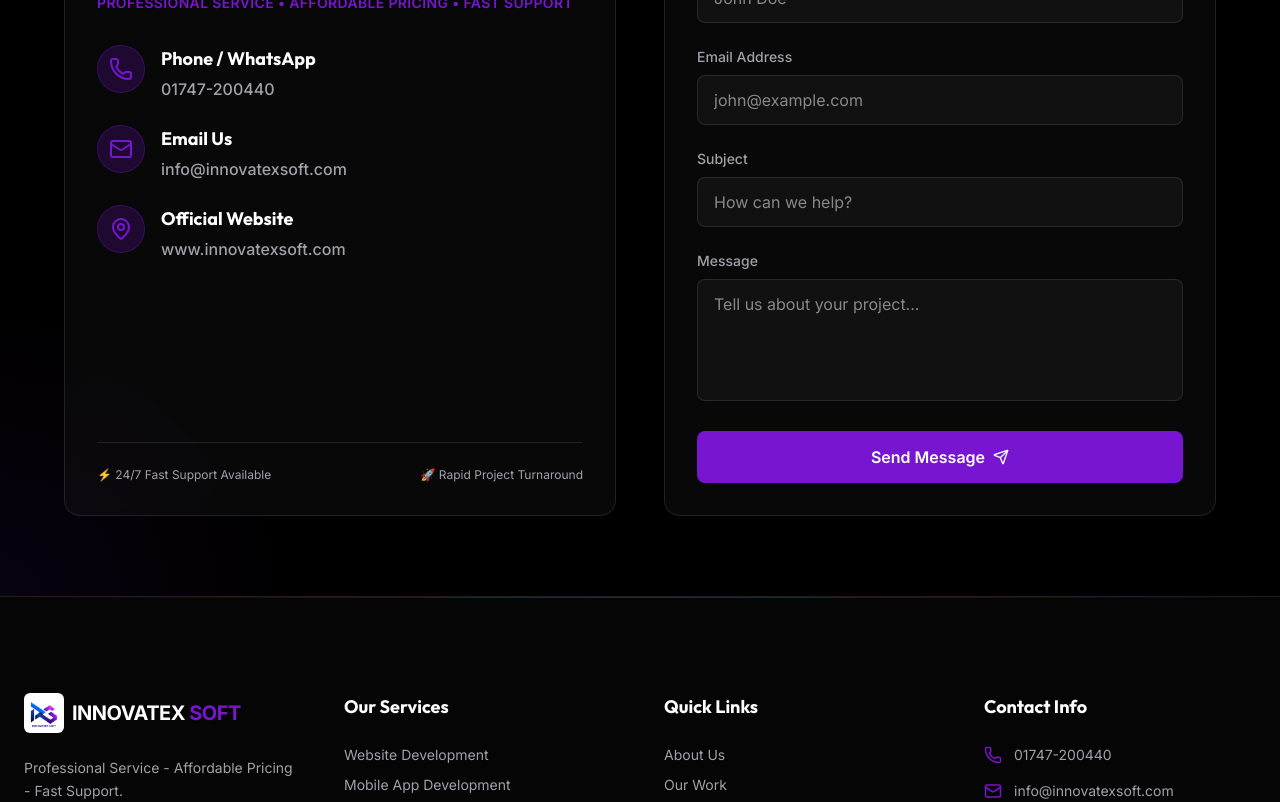
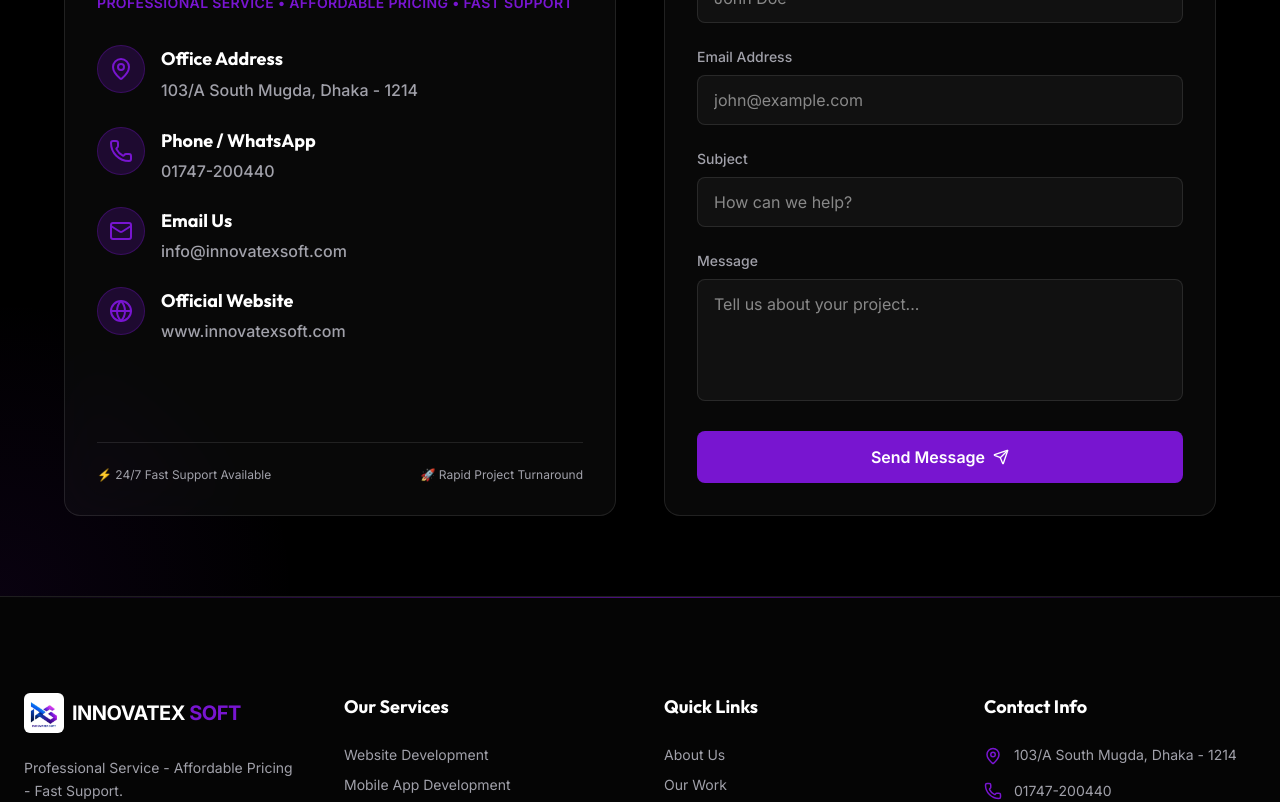
Before and after one commit to mahbubworkofficial/innovatexsoft, a React app in the folder innovatexsoft/frontend/: page /contact in a window 1280 px wide. Shown: the part 420-1222 px from the top of the page. Built offline with nearby package versions, Linux system fonts and the light colour scheme; the HTML template or start-up script is replaced by a standard one.

Commit message:
Add 103/A South Mugda address to contact page and footer

```diff
--- a/innovatexsoft/frontend/src/components/Footer.jsx
+++ b/innovatexsoft/frontend/src/components/Footer.jsx
@@ -1,5 +1,5 @@
 import { Link } from 'react-router-dom';
-import { Phone, Mail, Globe } from 'lucide-react';
+import { Phone, Mail, Globe, MapPin } from 'lucide-react';
 import { FaFacebookF, FaYoutube, FaInstagram } from 'react-icons/fa';
 
 export default function Footer() {
@@ -93,6 +93,10 @@
           <div>
             <h4 className="font-bold font-outfit text-lg mb-6 text-white">Contact Info</h4>
             <ul className="space-y-4 text-sm text-text-secondary">
+              <li className="flex items-start gap-3">
+                <MapPin size={18} className="text-[#7815D0] shrink-0 mt-0.5" />
+                <span>103/A South Mugda, Dhaka - 1214</span>
+              </li>
               <li className="flex items-center gap-3">
                 <Phone size={18} className="text-[#7815D0] shrink-0" />
                 <a href="tel:01747200440" className="hover:text-white transition-colors">01747-200440</a>
--- a/innovatexsoft/frontend/src/pages/Contact.jsx
+++ b/innovatexsoft/frontend/src/pages/Contact.jsx
@@ -1,6 +1,6 @@
 import { useState } from 'react';
 import { motion } from 'framer-motion';
-import { Send, MapPin, Mail, Phone, CheckCircle, AlertCircle } from 'lucide-react';
+import { Send, MapPin, Mail, Phone, Globe, CheckCircle, AlertCircle } from 'lucide-react';
 import apiClient from '../api/client';
 
 export default function Contact() {
@@ -83,6 +83,18 @@
                 <div className="space-y-6">
                   <div className="flex items-start gap-4">
                     <div className="w-12 h-12 rounded-full bg-[#7815D0]/20 border border-[#7815D0]/30 flex items-center justify-center shrink-0 text-[#7815D0]">
+                      <MapPin className="w-6 h-6" />
+                    </div>
+                    <div>
+                      <h3 className="font-semibold text-lg mb-1">Office Address</h3>
+                      <p className="text-text-secondary text-base font-medium leading-relaxed">
+                        103/A South Mugda, Dhaka - 1214
+                      </p>
+                    </div>
+                  </div>
+
+                  <div className="flex items-start gap-4">
+                    <div className="w-12 h-12 rounded-full bg-[#7815D0]/20 border border-[#7815D0]/30 flex items-center justify-center shrink-0 text-[#7815D0]">
                       <Phone className="w-6 h-6" />
                     </div>
                     <div>
@@ -107,7 +119,7 @@
 
                   <div className="flex items-start gap-4">
                     <div className="w-12 h-12 rounded-full bg-[#7815D0]/20 border border-[#7815D0]/30 flex items-center justify-center shrink-0 text-[#7815D0]">
-                      <MapPin className="w-6 h-6" />
+                      <Globe className="w-6 h-6" />
                     </div>
                     <div>
                       <h3 className="font-semibold text-lg mb-1">Official Website</h3>
```
